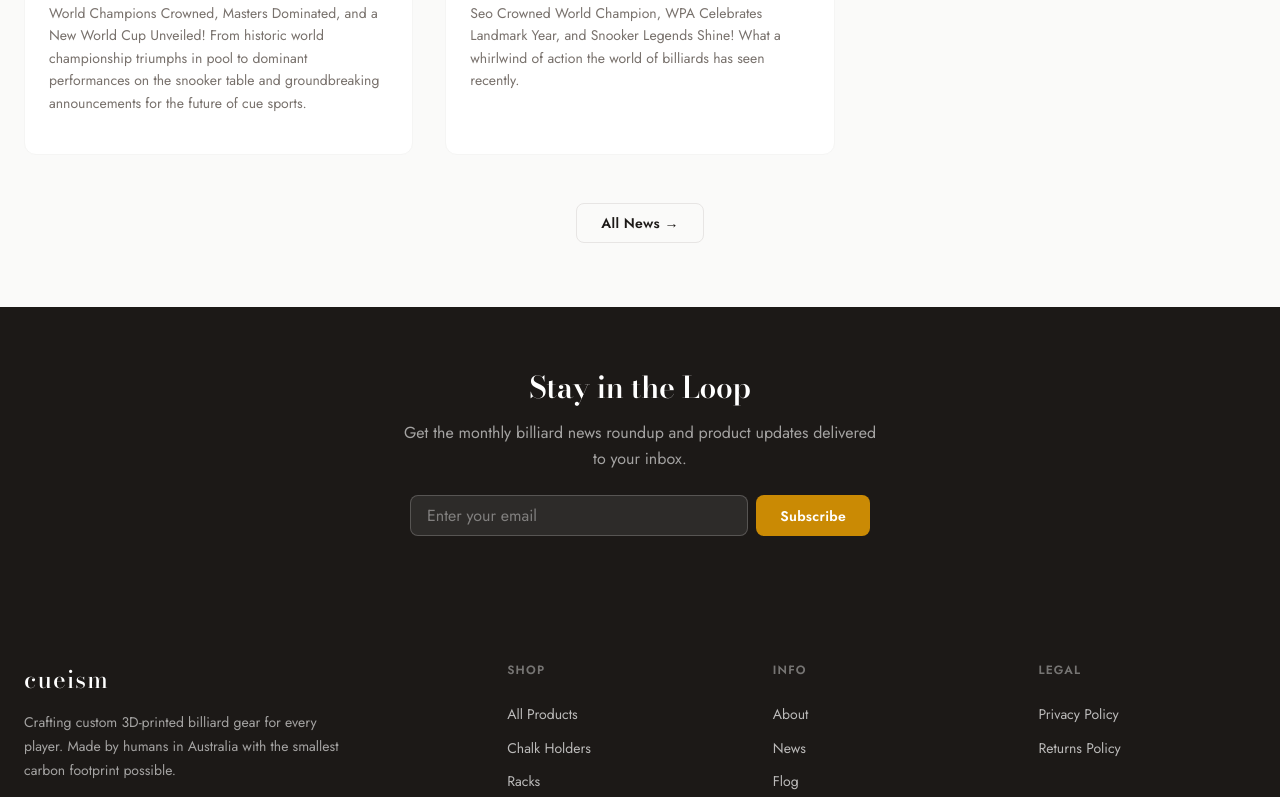
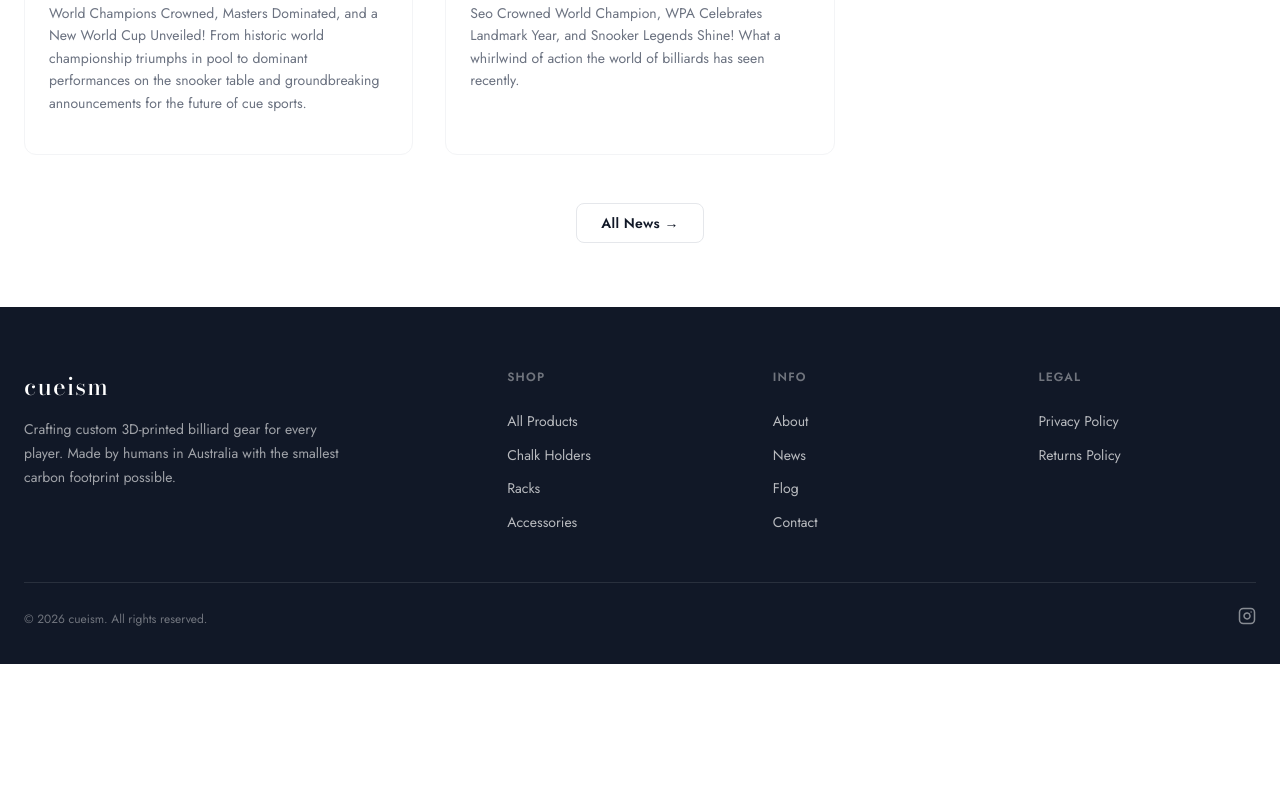
Before and after one commit to kymo42/cueism, a Next.js app: page / in a window 1280 px wide. Shown: the part 2223-3020 px from the top of the page. After the commit the page ends 2887 px from the top, so only its background shows below. Built offline with nearby package versions, Linux system fonts and the light colour scheme.

Commit message:
Redesign: Implemented Stitch Greyscale/Blue/Orange theme, removed Newsletter

```diff
--- a/src/app/api/newsletter/subscribe/route.ts
+++ /dev/null
@@ -1,41 +0,0 @@
-import { NextRequest, NextResponse } from 'next/server';
-
-export async function POST(req: NextRequest) {
-    try {
-        const { email } = await req.json();
-
-        if (!email || !email.includes('@')) {
-            return NextResponse.json(
-                { error: 'Valid email is required' },
-                { status: 400 }
-            );
-        }
-
-        const sheetId = process.env.GOOGLE_SHEET_ID;
-        const apiKey = process.env.GOOGLE_API_KEY;
-
-        if (sheetId && apiKey) {
-            // Append to Google Sheets
-            const url = `https://sheets.googleapis.com/v4/spreadsheets/${sheetId}/values/Sheet1!A:B:append?valueInputOption=USER_ENTERED&key=${apiKey}`;
-
-            await fetch(url, {
-                method: 'POST',
-                headers: { 'Content-Type': 'application/json' },
-                body: JSON.stringify({
-                    values: [[email, new Date().toISOString()]],
-                }),
-            });
-        } else {
-            // Fallback: just log the email
-            console.log('Newsletter signup:', email);
-        }
-
-        return NextResponse.json({ success: true });
-    } catch (error) {
-        console.error('Newsletter subscribe error:', error);
-        return NextResponse.json(
-            { error: 'Failed to subscribe' },
-            { status: 500 }
-        );
-    }
-}
--- a/src/app/globals.css
+++ b/src/app/globals.css
@@ -9,19 +9,20 @@
 /* CSS Custom Properties */
 :root {
   /* Colors */
-  --color-primary: #1C1917;
-  --color-secondary: #44403C;
-  --color-accent: #CA8A04;
-  --color-accent-hover: #A16207;
-  --color-accent-light: #FEF3C7;
-  --color-background: #FAFAF9;
+  --color-primary: #111827;
+  --color-secondary: #4B5563;
+  --color-accent: #0066FF;
+  --color-accent-hover: #0052CC;
+  --color-accent-light: #EFF6FF;
+  --color-highlight: #FF6600;
+  --color-background: #FFFFFF;
   --color-white: #FFFFFF;
-  --color-text: #0C0A09;
-  --color-text-muted: #78716C;
-  --color-border: #E7E5E4;
-  --color-border-light: #F5F5F4;
+  --color-text: #1F2937;
+  --color-text-muted: #6B7280;
+  --color-border: #E5E7EB;
+  --color-border-light: #F3F4F6;
   --color-surface: #FFFFFF;
-  --color-surface-hover: #F5F5F4;
+  --color-surface-hover: #F9FAFB;
   --color-danger: #DC2626;
   --color-success: #16A34A;
 
@@ -289,7 +290,7 @@ a:hover {
   position: absolute;
   top: -2px;
   right: -2px;
-  background: var(--color-accent);
+  background: var(--color-highlight);
   color: var(--color-white);
   font-size: 0.65rem;
   font-weight: 700;
@@ -523,7 +524,7 @@ a:hover {
   position: absolute;
   top: var(--space-md);
   left: var(--space-md);
-  background: var(--color-accent);
+  background: var(--color-highlight);
   color: var(--color-white);
   font-size: var(--text-xs);
   font-weight: 600;
@@ -602,7 +603,7 @@ a:hover {
   font-weight: 600;
   text-transform: uppercase;
   letter-spacing: 0.15em;
-  color: var(--color-accent);
+  color: var(--color-highlight);
   margin-bottom: var(--space-md);
   display: inline-flex;
   align-items: center;
@@ -614,7 +615,7 @@ a:hover {
   content: '';
   width: 24px;
   height: 1px;
-  background: var(--color-accent);
+  background: var(--color-highlight);
 }
 
 .hero__title {
@@ -1179,54 +1180,7 @@ a:hover {
   accent-color: var(--color-accent);
 }
 
-/* ===========================
-   NEWSLETTER
-   =========================== */
 
-.newsletter-section {
-  background: var(--color-primary);
-  padding: var(--space-3xl) var(--space-lg);
-  text-align: center;
-}
-
-.newsletter-section h2 {
-  color: var(--color-white);
-  margin-top: 0;
-}
-
-.newsletter-section p {
-  color: rgba(255, 255, 255, 0.6);
-  max-width: 480px;
-  margin: 0 auto var(--space-lg);
-}
-
-.newsletter-form {
-  display: flex;
-  gap: var(--space-sm);
-  max-width: 460px;
-  margin: 0 auto;
-}
-
-.newsletter-form input {
-  flex: 1;
-  padding: var(--space-sm) var(--space-md);
-  border: 1.5px solid rgba(255, 255, 255, 0.2);
-  border-radius: var(--radius-md);
-  background: rgba(255, 255, 255, 0.08);
-  color: var(--color-white);
-  font-family: var(--font-body);
-  font-size: var(--text-base);
-  transition: border-color var(--transition-fast);
-}
-
-.newsletter-form input::placeholder {
-  color: rgba(255, 255, 255, 0.4);
-}
-
-.newsletter-form input:focus {
-  outline: none;
-  border-color: var(--color-accent);
-}
 
 /* ===========================
    CONTENT PAGES
--- a/src/app/page.tsx
+++ b/src/app/page.tsx
@@ -1,6 +1,5 @@
 import Link from 'next/link';
 import { getAllNews } from '@/lib/content';
-import NewsletterForm from '@/components/NewsletterForm';
 
 export const dynamic = 'force-static';
 
@@ -175,8 +174,6 @@ export default function HomePage() {
         </section>
       )}
 
-      {/* Newsletter */}
-      <NewsletterForm />
     </>
   );
 }
--- a/src/components/NewsletterForm.tsx
+++ /dev/null
@@ -1,66 +0,0 @@
-'use client';
-
-import { useState } from 'react';
-
-export default function NewsletterForm() {
-    const [email, setEmail] = useState('');
-    const [status, setStatus] = useState<'idle' | 'loading' | 'success' | 'error'>('idle');
-
-    const handleSubmit = async (e: React.FormEvent) => {
-        e.preventDefault();
-        if (!email) return;
-
-        setStatus('loading');
-        try {
-            const res = await fetch('/api/newsletter/subscribe', {
-                method: 'POST',
-                headers: { 'Content-Type': 'application/json' },
-                body: JSON.stringify({ email }),
-            });
-
-            if (res.ok) {
-                setStatus('success');
-                setEmail('');
-            } else {
-                setStatus('error');
-            }
-        } catch {
-            setStatus('error');
-        }
-    };
-
-    return (
-        <section className="newsletter-section">
-            <h2>Stay in the Loop</h2>
-            <p>Get the monthly billiard news roundup and product updates delivered to your inbox.</p>
-            {status === 'success' ? (
-                <p style={{ color: 'var(--color-accent)', fontWeight: 600 }}>
-                    ✓ Thanks for subscribing!
-                </p>
-            ) : (
-                <form className="newsletter-form" onSubmit={handleSubmit}>
-                    <input
-                        type="email"
-                        placeholder="Enter your email"
-                        value={email}
-                        onChange={(e) => setEmail(e.target.value)}
-                        required
-                        disabled={status === 'loading'}
-                    />
-                    <button
-                        type="submit"
-                        className="btn btn--primary"
-                        disabled={status === 'loading'}
-                    >
-                        {status === 'loading' ? 'Subscribing...' : 'Subscribe'}
-                    </button>
-                </form>
-            )}
-            {status === 'error' && (
-                <p style={{ color: '#FCA5A5', marginTop: 'var(--space-sm)', fontSize: 'var(--text-sm)' }}>
-                    Something went wrong. Please try again.
-                </p>
-            )}
-        </section>
-    );
-}
```
